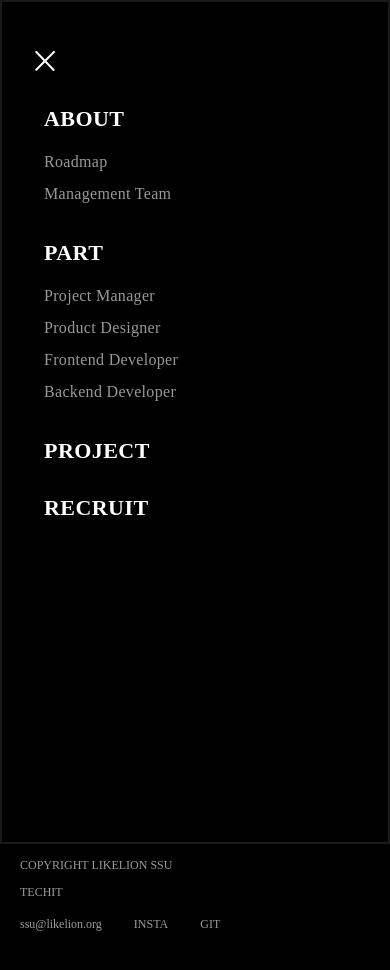
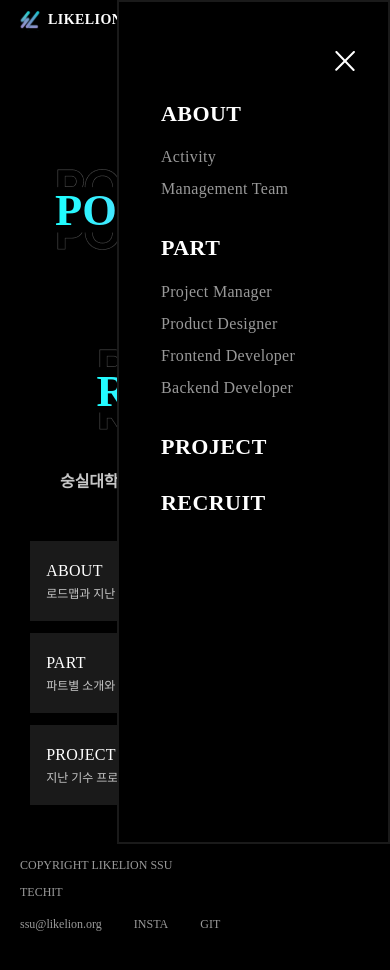
Before and after one commit to likelion-ssu/likelionssu-website-2025, a React (Vite) app: page / in a window 390 px wide. Both pictures are taken after a click on the icon 360 px from the left and 20 px from the top of the page. Shown: the top 970 px of the page. Built offline with nearby package versions, Linux system fonts and the light colour scheme; a web font is replaced by a local one.

Commit message:
style: 모바일 네비바 수정

```diff
--- a/src/common/components/NavBar.tsx
+++ b/src/common/components/NavBar.tsx
@@ -54,7 +54,7 @@ const NavBar = ({ onClose }: NavBarProps) => {
             </Link>
             <p>
               <Link to="/about#activity-section" onClick={handleClose}>
-                Roadmap
+                Activity
               </Link>
               <br />
               <Link to="/about#team-section" onClick={handleClose}>
@@ -132,7 +132,9 @@ const NavBarContainer = styled.div<{ $isClosing: boolean }>`
   background: #000;
   width: 34rem;
   height: 100vh;
-  padding: 4.9rem 0 0 3.3rem;
+  padding: 4.9rem 3.3rem 0 3.3rem;
+  display: flex;
+  flex-direction: column;
 
   ${({ $isClosing }) =>
     $isClosing
@@ -144,7 +146,8 @@ const NavBarContainer = styled.div<{ $isClosing: boolean }>`
         `}
 
   ${media.small`
-    width: 100vw;
+    width: 70vw;
+    align-items: end;
   `};
 `;
 
@@ -158,7 +161,7 @@ const NavList = styled.ul`
   flex-direction: column;
   gap: 3rem;
   padding: 0 0.9rem;
-
+  width: 100%;
   li {
     color: #fff;
 
```
